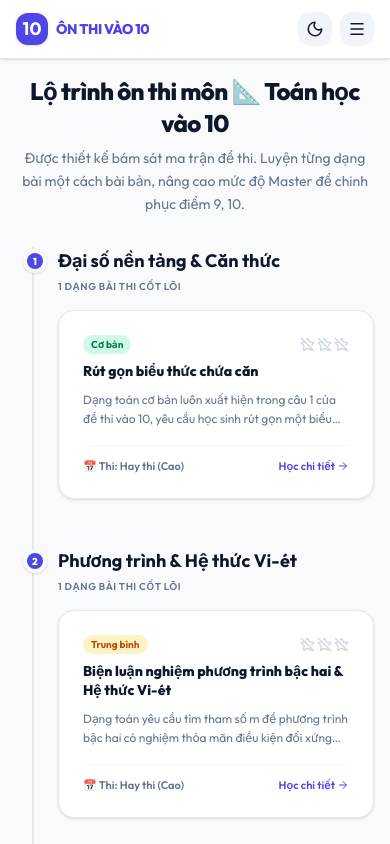
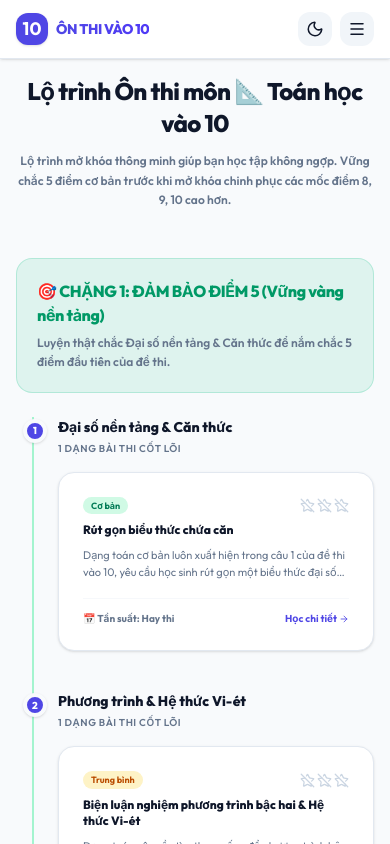
Before and after one commit to phamkimkhuong/on-thi-vao-10, a React (Vite) app: page / in a window 390 px wide. Both pictures are taken after a click on the button "Học bài mới ngay". Shown: the top 844 px of the page. Built offline with nearby package versions, Linux system fonts and the light colour scheme; no server answers.

Commit message:
feat: implement dashboard and roadmap features with subject data definitions

```diff
--- a/package.json
+++ b/package.json
@@ -8,7 +8,8 @@
     "build": "tsc -b && vite build",
     "lint": "eslint .",
     "type-check": "tsc -b --noEmit",
-    "preview": "vite preview"
+    "preview": "vite preview",
+    "deploy": "npm run build && firebase deploy --only hosting"
   },
   "dependencies": {
     "@tailwindcss/vite": "^4.3.0",
--- a/src/data/englishData.ts
+++ b/src/data/englishData.ts
@@ -1,10 +1,10 @@
 import { Topic, QuestionType, Question, Solution } from '../types';
 
 export const englishTopics: Topic[] = [
-  { id: 'eng-t1', subjectId: 'english', name: 'Ngữ âm', slug: 'ngu-am', orderIndex: 1 },
-  { id: 'eng-t2', subjectId: 'english', name: 'Từ vựng & Ngữ pháp', slug: 'tu-vung-va-ngu-phap', orderIndex: 2 },
-  { id: 'eng-t3', subjectId: 'english', name: 'Đọc hiểu', slug: 'doc-hieu', orderIndex: 3 },
-  { id: 'eng-t4', subjectId: 'english', name: 'Viết & Biến đổi câu', slug: 'viet-va-bien-doi-cau', orderIndex: 4 }
+  { id: 'eng-t1', subjectId: 'english', name: 'Ngữ âm', slug: 'ngu-am', orderIndex: 1, tier: 1 },
+  { id: 'eng-t2', subjectId: 'english', name: 'Từ vựng & Ngữ pháp', slug: 'tu-vung-va-ngu-phap', orderIndex: 2, tier: 2 },
+  { id: 'eng-t3', subjectId: 'english', name: 'Đọc hiểu', slug: 'doc-hieu', orderIndex: 3, tier: 3 },
+  { id: 'eng-t4', subjectId: 'english', name: 'Viết & Biến đổi câu', slug: 'viet-va-bien-doi-cau', orderIndex: 4, tier: 3 }
 ];
 
 export const englishQuestionTypes: QuestionType[] = [
--- a/src/data/mathData.ts
+++ b/src/data/mathData.ts
@@ -1,11 +1,11 @@
 import { Topic, QuestionType, Question, Solution } from '../types';
 
 export const mathTopics: Topic[] = [
-  { id: 'math-t1', subjectId: 'math', name: 'Đại số nền tảng & Căn thức', slug: 'dai-so-va-can-thuc', orderIndex: 1 },
-  { id: 'math-t2', subjectId: 'math', name: 'Phương trình & Hệ thức Vi-ét', slug: 'phuong-trinh-va-vi-et', orderIndex: 2 },
-  { id: 'math-t3', subjectId: 'math', name: 'Hệ phương trình & Toán thực tế', slug: 'he-phuong-trinh-toan-thuc-te', orderIndex: 3 },
-  { id: 'math-t4', subjectId: 'math', name: 'Hàm số & Đồ thị', slug: 'ham-so-va-do-thi', orderIndex: 4 },
-  { id: 'math-t5', subjectId: 'math', name: 'Hình học đường tròn', slug: 'hinh-hoc-duong-tron', orderIndex: 5 }
+  { id: 'math-t1', subjectId: 'math', name: 'Đại số nền tảng & Căn thức', slug: 'dai-so-va-can-thuc', orderIndex: 1, tier: 1 },
+  { id: 'math-t2', subjectId: 'math', name: 'Phương trình & Hệ thức Vi-ét', slug: 'phuong-trinh-va-vi-et', orderIndex: 2, tier: 1 },
+  { id: 'math-t3', subjectId: 'math', name: 'Hệ phương trình & Toán thực tế', slug: 'he-phuong-trinh-toan-thuc-te', orderIndex: 3, tier: 2 },
+  { id: 'math-t4', subjectId: 'math', name: 'Hàm số & Đồ thị', slug: 'ham-so-va-do-thi', orderIndex: 4, tier: 2 },
+  { id: 'math-t5', subjectId: 'math', name: 'Hình học đường tròn', slug: 'hinh-hoc-duong-tron', orderIndex: 5, tier: 3 }
 ];
 
 export const mathQuestionTypes: QuestionType[] = [
--- a/src/features/dashboard/Dashboard.tsx
+++ b/src/features/dashboard/Dashboard.tsx
@@ -4,8 +4,8 @@ import { storageService } from '../../services/storage';
 import { Card, CardHeader, CardTitle, CardDescription, CardContent } from '../../components/ui/card';
 import { Button } from '../../components/ui/button';
 import { Progress } from '../../components/ui/progress';
-import { mathQuestionTypes } from '../../data/mathData';
-import { englishQuestionTypes } from '../../data/englishData';
+import { mathTopics, mathQuestionTypes } from '../../data/mathData';
+import { englishTopics, englishQuestionTypes } from '../../data/englishData';
 import {
   Bookmark,
   Award,
@@ -33,7 +33,45 @@ export const Dashboard: React.FC = () => {
   // Điểm thi thử gần nhất
   const examScore = exams.length > 0 ? `${exams[exams.length - 1].score}/10` : 'Chưa thi';
 
-  // Xác định 3 dạng bài yếu nhất (mastery level thấp nhất và có trong lịch sử làm bài)
+  // Xác định xem một dạng bài có bị khóa theo chặng học tập hay không
+  const isTypeLocked = (questionTypeId: string): boolean => {
+    const isMath = questionTypeId.startsWith('math');
+    const topicsList = isMath ? mathTopics : englishTopics;
+    const qTypesList = isMath ? mathQuestionTypes : englishQuestionTypes;
+
+    const type = qTypesList.find(qt => qt.id === questionTypeId);
+    if (!type) return true;
+
+    const topic = topicsList.find(t => t.id === type.topicId);
+    if (!topic) return true;
+
+    const tierId = topic.tier;
+    if (tierId === 1) return false;
+
+    const mastery = progress.masteryLevels;
+
+    if (tierId === 2) {
+      const tier1Topics = topicsList.filter(t => t.tier === 1);
+      const tier1QTs = qTypesList.filter(qt => tier1Topics.some(t => t.id === qt.topicId));
+      return !tier1QTs.every(qt => (mastery[qt.id] ?? 0) >= 2);
+    }
+
+    if (tierId === 3) {
+      const tier1Topics = topicsList.filter(t => t.tier === 1);
+      const tier1QTs = qTypesList.filter(qt => tier1Topics.some(t => t.id === qt.topicId));
+      const tier1Ok = tier1QTs.every(qt => (mastery[qt.id] ?? 0) >= 2);
+
+      const tier2Topics = topicsList.filter(t => t.tier === 2);
+      const tier2QTs = qTypesList.filter(qt => tier2Topics.some(t => t.id === qt.topicId));
+      const tier2Ok = tier2QTs.every(qt => (mastery[qt.id] ?? 0) >= 2);
+
+      return !tier1Ok || !tier2Ok;
+    }
+
+    return false;
+  };
+
+  // Xác định 3 dạng bài yếu nhất (mastery level thấp nhất và có trong lịch sử làm bài, KHÔNG BỊ KHÓA)
   const allTypes = [...mathQuestionTypes, ...englishQuestionTypes];
   const weakTypes = allTypes
     .map(type => {
@@ -46,8 +84,8 @@ export const Dashboard: React.FC = () => {
         wrongAttempts
       };
     })
-    // Lọc ra các dạng đã từng sờ vào hoặc có mức master thấp
-    .filter(item => item.level < 2 || item.wrongAttempts > 0)
+    // Lọc ra các dạng đã từng sờ vào hoặc có mức master thấp, VÀ KHÔNG BỊ KHÓA
+    .filter(item => (item.level < 2 || item.wrongAttempts > 0) && !isTypeLocked(item.id))
     // Sắp xếp: ưu tiên số lần làm sai nhiều lên trước, rồi tới mức master thấp
     .sort((a, b) => b.wrongAttempts - a.wrongAttempts || a.level - b.level)
     .slice(0, 3);
--- a/src/features/roadmap/Roadmap.tsx
+++ b/src/features/roadmap/Roadmap.tsx
@@ -4,7 +4,7 @@ import { storageService } from '../../services/storage';
 import { mathTopics, mathQuestionTypes } from '../../data/mathData';
 import { englishTopics, englishQuestionTypes } from '../../data/englishData';
 import { Card, CardContent } from '../../components/ui/card';
-import { Star, ArrowRight, StarOff, Sparkles } from 'lucide-react';
+import { Star, ArrowRight, StarOff, Sparkles, Lock } from 'lucide-react';
 
 export const Roadmap: React.FC = () => {
   const { selectedSubject, selectQuestionType, setView } = useAppStore();
@@ -13,7 +13,35 @@ export const Roadmap: React.FC = () => {
   const topics = selectedSubject === 'math' ? mathTopics : englishTopics;
   const questionTypes = selectedSubject === 'math' ? mathQuestionTypes : englishQuestionTypes;
 
-  const handleSelectType = (id: string) => {
+  const isTierLocked = (tierId: number): boolean => {
+    if (tierId === 1) return false;
+
+    if (tierId === 2) {
+      const tier1Topics = topics.filter(t => t.tier === 1);
+      const tier1QTs = questionTypes.filter(qt => tier1Topics.some(t => t.id === qt.topicId));
+      return !tier1QTs.every(qt => (progress[qt.id] ?? 0) >= 2);
+    }
+
+    if (tierId === 3) {
+      const tier1Topics = topics.filter(t => t.tier === 1);
+      const tier1QTs = questionTypes.filter(qt => tier1Topics.some(t => t.id === qt.topicId));
+      const tier1Ok = tier1QTs.every(qt => (progress[qt.id] ?? 0) >= 2);
+
+      const tier2Topics = topics.filter(t => t.tier === 2);
+      const tier2QTs = questionTypes.filter(qt => tier2Topics.some(t => t.id === qt.topicId));
+      const tier2Ok = tier2QTs.every(qt => (progress[qt.id] ?? 0) >= 2);
+
+      return !tier1Ok || !tier2Ok;
+    }
+
+    return false;
+  };
+
+  const handleSelectType = (id: string, isLocked: boolean) => {
+    if (isLocked) {
+      alert('🔒 Dạng bài này đang được khóa!\n\nHãy tập trung luyện tập đạt từ 2⭐ ở các dạng bài của chặng trước để mở khóa nhé. Học căn bản trước sẽ giúp bạn nắm chắc điểm 5 dễ dàng!');
+      return;
+    }
     selectQuestionType(id);
     setView('question-type');
   };
@@ -26,12 +54,20 @@ export const Roadmap: React.FC = () => {
     }
   };
 
-  // Render các sao đánh giá mức độ Master của dạng bài
-  const renderMasteryStars = (level: number) => {
+  const renderMasteryStars = (level: number, isLocked: boolean) => {
+    if (isLocked) {
+      return (
+        <div className="flex gap-0.5 opacity-40">
+          <StarOff size={15} className="text-slate-300 dark:text-slate-700" />
+          <StarOff size={15} className="text-slate-300 dark:text-slate-700" />
+          <StarOff size={15} className="text-slate-300 dark:text-slate-700" />
+        </div>
+      );
+    }
     const stars = [];
     for (let i = 1; i <= 3; i++) {
       if (i <= level) {
-        stars.push(<Star key={i} size={15} className="fill-amber-400 text-amber-400" />);
+        stars.push(<Star key={i} size={15} className="fill-amber-400 text-amber-400 animate-pulse" />);
       } else {
         stars.push(<StarOff key={i} size={15} className="text-slate-300 dark:text-slate-700" />);
       }
@@ -43,45 +79,128 @@ export const Roadmap: React.FC = () => {
     );
   };
 
+  const tiers = [
+    {
+      id: 1,
+      title: '🎯 CHẶNG 1: ĐẢM BẢO ĐIỂM 5 (Vững vàng nền tảng)',
+      description: selectedSubject === 'math'
+        ? 'Luyện thật chắc Đại số nền tảng & Căn thức để nắm chắc 5 điểm đầu tiên của đề thi.'
+        : 'Ôn tập nhuần nhuyễn phần Ngữ âm cơ bản để quét trọn vẹn điểm phần phát âm/trọng âm.',
+      badgeStyle: 'bg-emerald-500/10 border-emerald-500/20 text-emerald-600 dark:text-emerald-400',
+      lineStyle: 'border-emerald-200 dark:border-emerald-950'
+    },
+    {
+      id: 2,
+      title: '🚀 CHẶNG 2: MỤC TIÊU ĐIỂM 7-8 (Tăng tốc bứt phá)',
+      description: selectedSubject === 'math'
+        ? 'Tăng tốc với Hệ phương trình, Toán thực tế và Hàm số & Đồ thị để đạt điểm 7-8.'
+        : 'Nắm chắc kiến thức Từ vựng & Ngữ pháp nâng cao (Bị động, Điều kiện, Mệnh đề quan hệ).',
+      badgeStyle: 'bg-indigo-500/10 border-indigo-500/20 text-indigo-600 dark:text-indigo-400',
+      lineStyle: 'border-indigo-200 dark:border-indigo-950'
+    },
+    {
+      id: 3,
+      title: '👑 CHẶNG 3: CHINH PHỤC ĐIỂM 9-10 (Thủ khoa bứt phá)',
+      description: selectedSubject === 'math'
+        ? 'Chinh phục chuyên đề Hình học đường tròn để hoàn thiện điểm 9 và vươn tới điểm 10.'
+        : 'Làm quen với các dạng bài Đọc hiểu chuyên sâu và Viết lại câu nâng cao.',
+      badgeStyle: 'bg-violet-500/10 border-violet-500/20 text-violet-600 dark:text-violet-400',
+      lineStyle: 'border-violet-200 dark:border-violet-950'
+    }
+  ];
+
+  const firstLockedTierId = tiers.find(t => isTierLocked(t.id))?.id;
+
   return (
-    <div className="space-y-8 max-w-4xl mx-auto">
-
+    <div className="space-y-12 max-w-4xl mx-auto pb-12">
       {/* Header Giới thiệu Lộ trình */}
-      <div className="text-center space-y-2">
-        <h2 className="text-2xl md:text-3xl font-extrabold text-foreground tracking-tight flex items-center justify-center gap-2">
-          Lộ trình ôn thi môn {selectedSubject === 'math' ? '📐 Toán học' : '🗣️ Tiếng Anh'} vào 10
+      <div className="text-center space-y-3">
+        <h2 className="text-2xl md:text-4xl font-black text-foreground tracking-tight flex items-center justify-center gap-2">
+          Lộ trình Ôn thi môn {selectedSubject === 'math' ? '📐 Toán học' : '🗣️ Tiếng Anh'} vào 10
         </h2>
-        <p className="text-sm text-muted-foreground max-w-xl mx-auto leading-relaxed">
-          Được thiết kế bám sát ma trận đề thi. Luyện từng dạng bài một cách bài bản, nâng cao mức độ Master để chinh phục điểm 9, 10.
+        <p className="text-xs md:text-sm text-muted-foreground max-w-2xl mx-auto leading-relaxed font-semibold">
+          Lộ trình mở khóa thông minh giúp bạn học tập không ngợp. Vững chắc 5 điểm cơ bản trước khi mở khóa chinh phục các mốc điểm 8, 9, 10 cao hơn.
         </p>
       </div>
 
-      {/* Cây Chuyên Đề (Roadmap Tree) */}
-      <div className="relative border-l-2 border-slate-200 dark:border-slate-800 pl-6 ml-4 space-y-12">
+      {/* Render từng Chặng */}
+      <div className="space-y-12">
+        {tiers.map((tier) => {
+          const tierTopics = topics.filter(t => t.tier === tier.id);
+          const isLocked = isTierLocked(tier.id);
 
-        {topics.map((topic, topicIndex) => {
+          if (isLocked) {
+            if (tier.id === firstLockedTierId) {
+              return (
+                <div
+                  key={tier.id}
+                  className="relative p-8 rounded-3xl border border-dashed border-primary/30 bg-gradient-to-br from-slate-100/50 to-slate-200/30 dark:from-slate-900/60 dark:to-purple-950/20 backdrop-blur-md overflow-hidden text-center space-y-4 shadow-xl transition-all duration-500 hover:border-primary/50 group"
+                >
+                  <div className="mx-auto w-16 h-16 rounded-2xl bg-primary/10 border border-primary/20 flex items-center justify-center text-primary shadow-lg shadow-primary/5 relative">
+                    <Lock size={32} className="animate-pulse" />
+                    <Sparkles size={16} className="absolute -top-1 -right-1 text-amber-400 fill-amber-400 animate-bounce" />
+                  </div>
+
+                  <div className="flex justify-center gap-2 pt-2 relative z-10">
+                    <div className="w-1.5 h-1.5 rounded-full bg-primary/40 animate-ping" />
+                    <div className="w-1.5 h-1.5 rounded-full bg-primary/30" />
+                    <div className="w-1.5 h-1.5 rounded-full bg-primary/20" />
+                  </div>
+                </div>
+              );
+            }
+            return null;
+          }
+
+          return (
+            <div key={tier.id} className="space-y-6">
+              {/* Tiêu đề Chặng */}
+              <div className={`p-5 rounded-2xl border transition-all duration-300 ${isLocked
+                  ? 'bg-slate-100/50 dark:bg-slate-900/10 border-border/40 opacity-60'
+                  : tier.badgeStyle
+                }`}>
+                <div className="flex items-center gap-3">
+                  <h3 className="text-base font-black tracking-tight">{tier.title}</h3>
+                  {isLocked && (
+                    <span className="text-[10px] font-bold px-2 py-0.5 rounded-full bg-slate-200 dark:bg-slate-800 text-muted-foreground flex items-center gap-1">
+                      <Lock size={10} /> ĐANG KHÓA
+                    </span>
+                  )}
+                </div>
+                <p className="text-xs text-muted-foreground font-semibold mt-1.5 leading-relaxed">
+                  {tier.description}
+                </p>
+              </div>
+
+              {/* Danh sách các chuyên đề trong chặng */}
+              <div className={`relative border-l-2 pl-6 ml-4 space-y-10 ${isLocked ? 'border-border/30 opacity-60' : tier.lineStyle
+                }`}>
+                {tierTopics.map((topic, topicIdx) => {
                   const filteredTypes = questionTypes.filter(type => type.topicId === topic.id);
 
                   return (
                     <div key={topic.id} className="relative">
-
                       {/* Điểm nút trên trục thời gian */}
-              <div className="absolute -left-[35px] top-0.5 w-6 h-6 rounded-full bg-primary border-4 border-background flex items-center justify-center text-white text-[10px] font-black shadow-sm">
-                {topicIndex + 1}
+                      <div className={`absolute -left-[35px] top-0.5 w-6 h-6 rounded-full border-4 border-background flex items-center justify-center text-[10px] font-black shadow-sm transition-colors ${isLocked
+                          ? 'bg-slate-300 dark:bg-slate-700 text-slate-500'
+                          : 'bg-primary text-white'
+                        }`}>
+                        {topicIdx + 1}
                       </div>
 
                       {/* Chi tiết chuyên đề */}
                       <div className="space-y-4">
                         <div className="flex flex-col gap-1">
-                  <h3 className="text-lg font-bold text-foreground flex items-center gap-2">
+                          <h4 className="text-sm font-black text-foreground flex items-center gap-2">
                             {topic.name}
-                  </h3>
+                            {isLocked && <Lock size={12} className="text-muted-foreground" />}
+                          </h4>
                           <span className="text-[10px] text-muted-foreground font-semibold uppercase tracking-wider">
                             {filteredTypes.length} dạng bài thi cốt lõi
                           </span>
                         </div>
 
-                {/* Danh sách các Dạng bài của chuyên đề */}
+                        {/* Danh sách dạng bài */}
                         <div className="grid grid-cols-1 md:grid-cols-2 gap-4">
                           {filteredTypes.map((type) => {
                             const level = progress[type.id] ?? 0;
@@ -90,40 +209,50 @@ export const Roadmap: React.FC = () => {
                             return (
                               <Card
                                 key={type.id}
-                        className={`hover:translate-x-[2px] cursor-pointer hover:border-primary/40 border transition-all duration-200 bg-card ${
-                          level === 3 ? 'border-emerald-500/20 shadow-sm shadow-emerald-500/5' : ''
+                                className={`transition-all duration-200 border bg-card ${isLocked
+                                    ? 'border-border/20 opacity-70 cursor-not-allowed hover:bg-slate-50/10'
+                                    : level === 3
+                                      ? 'border-emerald-500/20 shadow-sm shadow-emerald-500/5 hover:translate-x-[2px] cursor-pointer hover:border-primary/40'
+                                      : 'hover:translate-x-[2px] cursor-pointer hover:border-primary/40'
                                   }`}
-                        onClick={() => handleSelectType(type.id)}
+                                onClick={() => handleSelectType(type.id, isLocked)}
                               >
                                 <CardContent className="p-5 flex flex-col justify-between h-full gap-4">
                                   <div className="space-y-2 flex-1">
                                     <div className="flex items-center justify-between gap-2">
-                              <span className={`text-[10px] font-bold px-2 py-0.5 rounded-full ${diff.color}`}>
+                                      <span className={`text-[9px] font-bold px-2 py-0.5 rounded-full ${isLocked ? 'bg-secondary text-muted-foreground' : diff.color
+                                        }`}>
                                         {diff.text}
                                       </span>
-                              {renderMasteryStars(level)}
+                                      {renderMasteryStars(level, isLocked)}
                                     </div>
 
-                            <h4 className="font-extrabold text-sm text-foreground flex items-center gap-1.5 leading-snug">
+                                    <h5 className="font-extrabold text-xs text-foreground flex items-center gap-1.5 leading-snug">
                                       {type.name}
-                              {level === 3 && (
+                                      {level === 3 && !isLocked && (
                                         <span title="Đã Master hoàn hảo!">
-                                  <Sparkles size={14} className="text-emerald-500 fill-emerald-500 shrink-0" />
+                                          <Sparkles size={14} className="text-emerald-500 fill-emerald-500 shrink-0 animate-pulse" />
                                         </span>
                                       )}
-                            </h4>
-                            <p className="text-xs text-muted-foreground leading-relaxed line-clamp-2">
+                                    </h5>
+                                    <p className="text-[11px] text-muted-foreground leading-relaxed line-clamp-2">
                                       {type.description}
                                     </p>
                                   </div>
 
-                          <div className="flex items-center justify-between border-t border-border/30 pt-3 text-[11px] font-semibold text-muted-foreground">
+                                  <div className="flex items-center justify-between border-t border-border/30 pt-3 text-[10px] font-bold text-muted-foreground">
                                     <span className="flex items-center gap-1">
-                              📅 Thi: {type.examFrequency === 'high' ? 'Hay thi (Cao)' : 'Trung bình'}
+                                      📅 Tần suất: {type.examFrequency === 'high' ? 'Hay thi' : 'Trung bình'}
                                     </span>
+                                    {!isLocked ? (
                                       <span className="text-primary hover:underline flex items-center gap-0.5">
-                              Học chi tiết <ArrowRight size={12} />
+                                        Học chi tiết <ArrowRight size={10} />
                                       </span>
+                                    ) : (
+                                      <span className="text-muted-foreground flex items-center gap-0.5">
+                                        <Lock size={10} /> Đang khóa
+                                      </span>
+                                    )}
                                   </div>
                                 </CardContent>
                               </Card>
@@ -134,7 +263,10 @@ export const Roadmap: React.FC = () => {
                     </div>
                   );
                 })}
-
+              </div>
+            </div>
+          );
+        })}
       </div>
     </div>
   );
--- a/src/types/index.ts
+++ b/src/types/index.ts
@@ -13,6 +13,7 @@ export interface Topic {
   name: string;
   slug: string;
   orderIndex: number;
+  tier: 1 | 2 | 3; // Chặng học tập: 1 (điểm 5), 2 (điểm 7-8), 3 (điểm 9-10)
 }
 
 export interface QuestionType {
```
Lines whose indentation alone changed are shown as unchanged.
